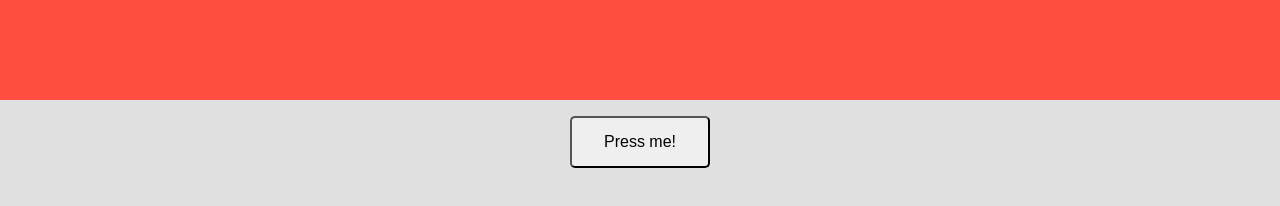
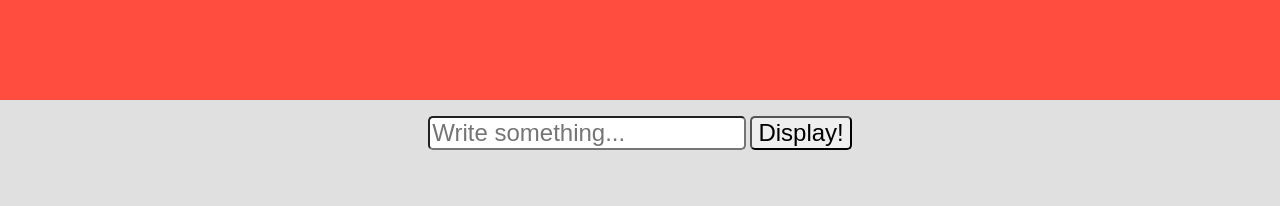
Before and after one commit to Necromunda/jrantapaa-website, a website: page public/index.html in a window 1280 px wide. Drawn offline with Linux system fonts and the light colour scheme.

Commit message:
site edit

```diff
--- a/public/code.js
+++ b/public/code.js
@@ -1,3 +1,7 @@
-function helloWorld() {
-    document.getElementById("target").innerHTML = "Hello World!";
+function showText() {
+    const val = document.getElementById("targetText").value;
+    if (val != "") {
+        document.getElementById("targetDisplay").innerHTML = val;
+        document.getElementById("targetText").value = "";
+    }
 }
--- a/public/index.html
+++ b/public/index.html
@@ -9,10 +9,11 @@
 </head>
 <body>
     <div id="target-div">
-        <p id="target"></p>
+        <p id="targetDisplay"></p>
     </div>
     <div id="button-div">
-        <input id="btn" type="button" value="Press me!" onclick="helloWorld()"/>
+        <input id="targetText" type="text" maxlength="30" required  placeholder="Write something..."/>
+        <input id="btn" type="button" value="Display!" onclick="showText()"/>
     </div>
     <script src="./code.js"></script>
 </body>
--- a/public/style.css
+++ b/public/style.css
@@ -24,12 +24,12 @@ div p {
     text-align: center;
 }
 
-div input:hover {
+#btn:hover {
     background-color: rgb(155, 155, 155);
 }
 
 div input {
-    padding: 15px 32px;
-    font-size: 1em;
+    /* padding: 15px 32px; */
+    font-size: 1.5em;
     border-radius: 5px;
 }
```
